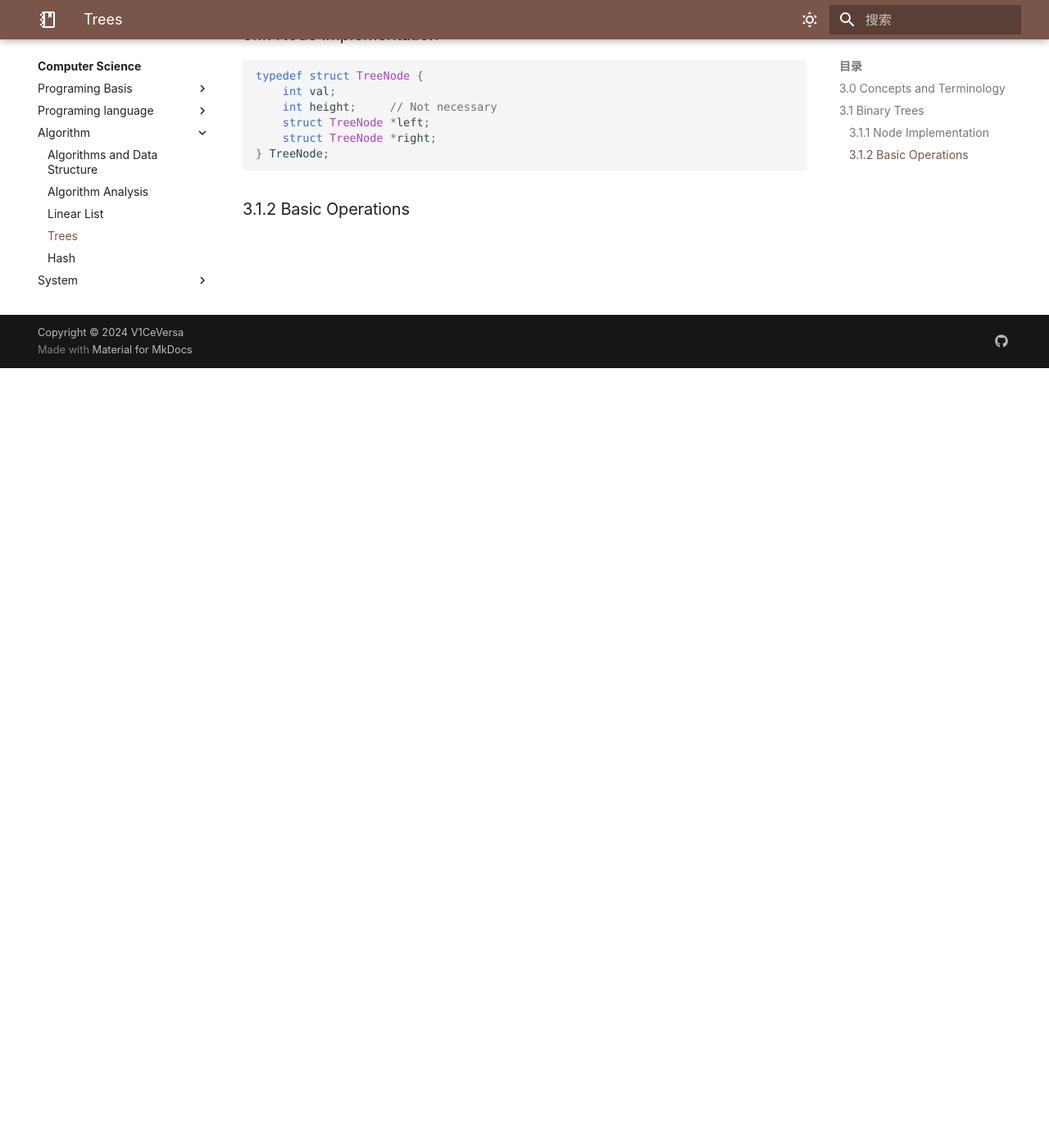
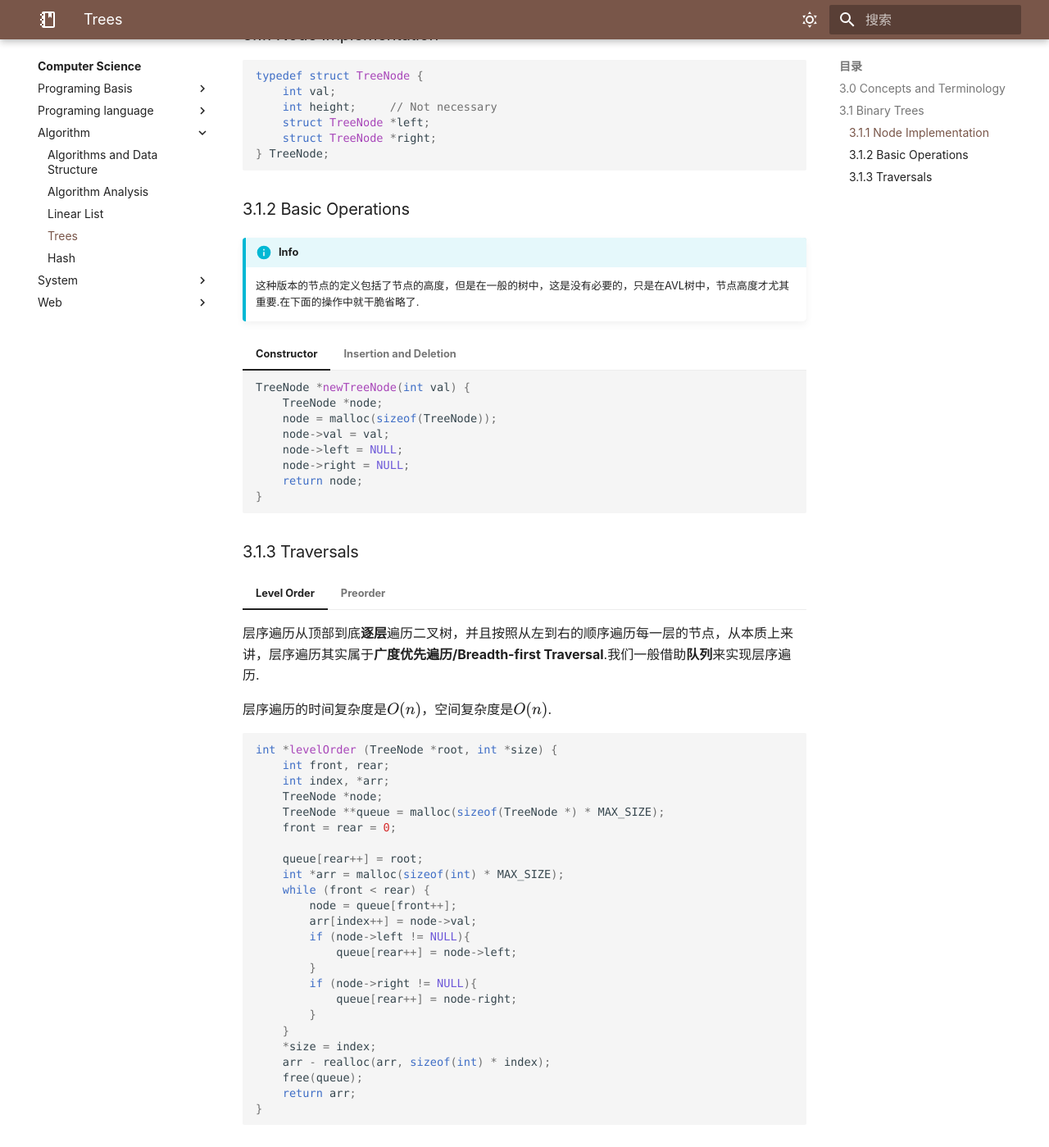
Before and after one commit to V1CeVersaa/V1CeVersaa.github.io, an MkDocs documentation site: the page built from docs/Computer Science/Algorithm/03 Trees.md, in a window 1280 px wide and 1400 px high, scrolled down 951 px. Shown: the whole window at 82% size. Built offline with MkDocs 1.6.1 and Material for MkDocs 9.7.7, drawn with Linux system fonts in a browser that asks for light colours; nearby versions of some CDN libraries; some web fonts are replaced; comment, search, counter and statistics services are not loaded; a style sheet for code colours, icons or effects is not loaded; some of the changed text lies outside the part shown.

Commit message:
update: 240320 ver2

````diff
--- a/docs/Computer Science/Algorithm/03 Trees.md
+++ b/docs/Computer Science/Algorithm/03 Trees.md
@@ -2,31 +2,31 @@
 
 ## 3.0 Concepts and Terminology
 
-**degree of a node**: the number of subtrees of the node.
+**Degree of a node**: the number of subtrees of the node.
 
-**degree of a tree**: the maximum degree of all nodes.
+**Degree of a tree**: the maximum degree of all nodes.
 
-**parent**: a node that has subtrees.
+**Parent**: a node that has subtrees.
 
-**children**: the roots of the subtrees of a parent.
+**Children**: the roots of the subtrees of a parent.
 
-**silblings**: the children of the same parent.
+**Silblings**: the children of the same parent.
 
-**leaf/terminal node**: a node that has no children.
+**Leaf/terminal node**: a node that has no children.
 
-**path from node A to node B**: a (unique) sequence of nodes starting from A and ending at B, such that each node is a child of the previous one.
+**Path from node A to node B**: a (unique) sequence of nodes starting from A and ending at B, such that each node is a child of the previous one.
 
-**length of path**: the number of edges on the path.
+**Length of path**: the number of edges on the path.
 
-**depth of a node**: the length of the unique path from the root to the node.
+**Depth of a node**: the length of the unique path from the root to the node.
 
-**height of a node**: the length of the **longest** path from the node to a leaf.
+**Height of a node**: the length of the **longest** path from the node to a leaf.
 
-**height of a tree**: the height of the root.
+**Height of a tree**: the height of the root.
 
-**ancestors of a node**: all nodes on the path from the node up to the root.
+**Ancestors of a node**: all nodes on the path from the node up to the root.
 
-**descendants of a node**: all nodes in its subtrees.
+**Descendants of a node**: all nodes in its subtrees.
 
 ## 3.1 Binary Trees
 
@@ -44,3 +44,72 @@
 ```
 
 ### 3.1.2 Basic Operations
+
+!!! info
+    这种版本的节点的定义包括了节点的高度，但是在一般的树中，这是没有必要的，只是在AVL树中，节点高度才尤其重要.在下面的操作中就干脆省略了.
+
+=== "Constructor"
+    ```C
+    TreeNode *newTreeNode(int val) {
+        TreeNode *node;
+        node = malloc(sizeof(TreeNode));
+        node->val = val;
+        node->left = NULL;
+        node->right = NULL;
+        return node;
+    }
+    ```
+
+=== "Insertion and Deletion"
+    这是在`n1->n2`中插入新节点`p`或者删除这个节点的操作.
+    ```C
+    TreeNode *p = newTreeNode(1);
+    p->left = n2;
+    n1->left = n1;
+
+    TreeNode *del = p;
+    n1->left = n2;
+    free(del);
+    ```
+
+### 3.1.3 Traversals
+
+=== "Level Order"
+
+    层序遍历从顶部到底**逐层**遍历二叉树，并且按照从左到右的顺序遍历每一层的节点，从本质上来讲，层序遍历其实属于**广度优先遍历/Breadth-first Traversal**.我们一般借助**队列**来实现层序遍历.
+
+    层序遍历的时间复杂度是$O(n)$，空间复杂度是$O(n)$.
+
+    ```C
+    int *levelOrder (TreeNode *root, int *size) {
+        int front, rear;
+        int index, *arr;
+        TreeNode *node;
+        TreeNode **queue = malloc(sizeof(TreeNode *) * MAX_SIZE);
+        front = rear = 0;
+
+        queue[rear++] = root;
+        int *arr = malloc(sizeof(int) * MAX_SIZE);
+        while (front < rear) {
+            node = queue[front++];
+            arr[index++] = node->val;
+            if (node->left != NULL){
+                queue[rear++] = node->left;
+            }
+            if (node->right != NULL){
+                queue[rear++] = node-right;
+            }
+        }
+        *size = index;
+        arr - realloc(arr, sizeof(int) * index);
+        free(queue);
+        return arr;
+    }
+
+    ```
+
+=== "Preorder"
+    ```C
+    void preOrder(TreeNode *root, int *size){
+
+    }
````
